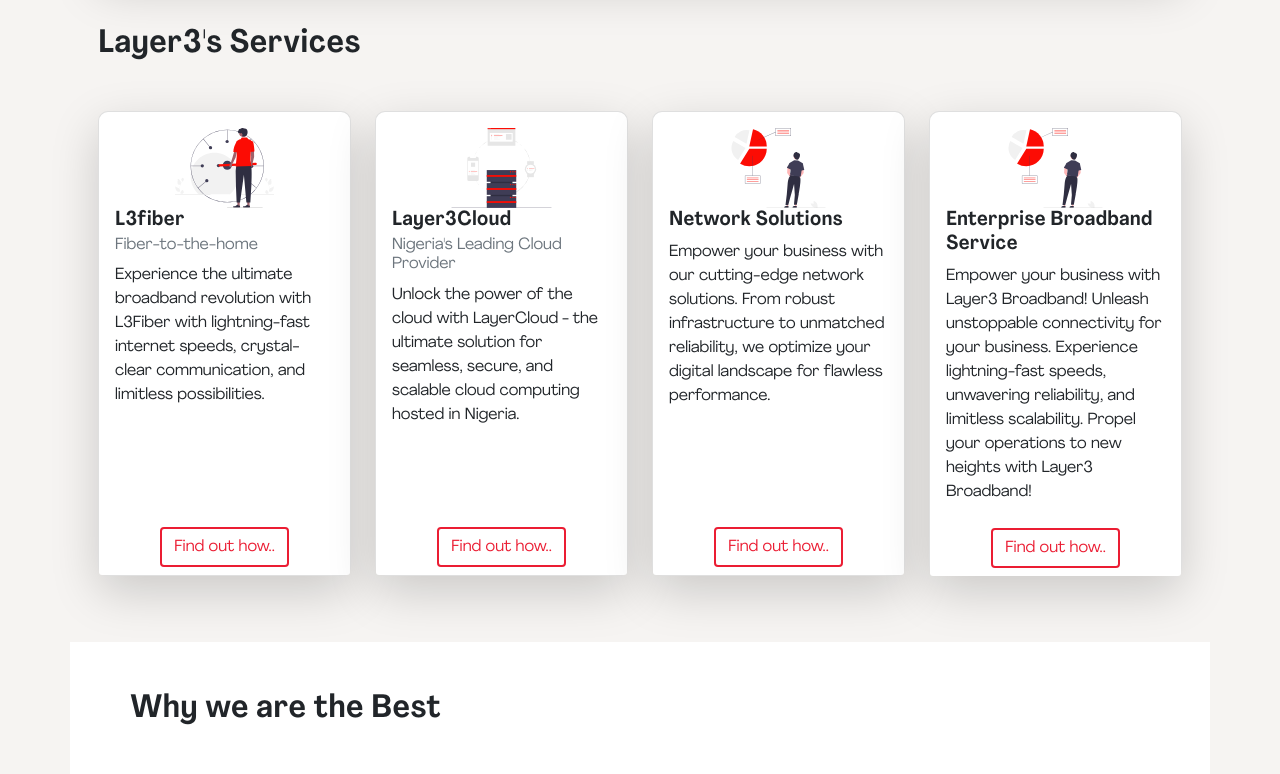
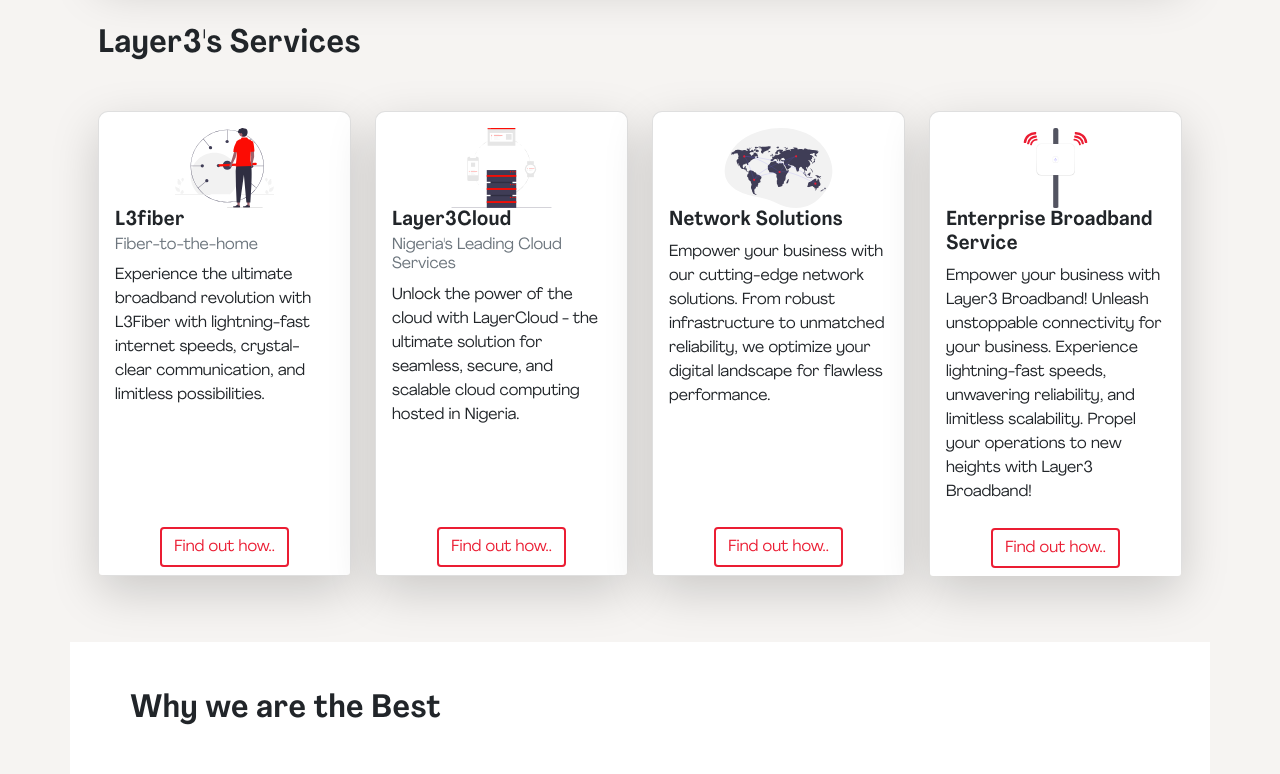
Before and after one commit to mrvincentoti/ibbgolfclub, a plain HTML site: page index.html in a window 1280 px wide. Shown: the part 940-1714 px from the top of the page. Drawn offline with nearby package versions, Linux system fonts and the light colour scheme.

Commit message:
initial commit

```diff
--- a/index.html
+++ b/index.html
@@ -138,7 +138,7 @@
                   <img src="assets/img/cloud.svg" />
                 </div>
                 <h5 class="card-title">Layer3Cloud</h5>
-                <h6 class="card-subtitle mb-2 text-muted">Nigeria's Leading Cloud Provider</h6>
+                <h6 class="card-subtitle mb-2 text-muted">Nigeria's Leading Cloud Services</h6>
                 <p class="card-text">Unlock the power of the cloud with LayerCloud - the ultimate solution for seamless, secure, and scalable cloud computing hosted in Nigeria.</p>
               </div>
               <div class="card-footer">
@@ -150,7 +150,7 @@
             <div class="card shadow-lg" style="border-radius: 10px;">
               <div class="card-body">
                 <div class="service__image">
-                  <img src="assets/img/analytics-2.svg" />
+                  <img src="assets/img/network-solutions.svg" />
                 </div>
                 <h5 class="card-title">Network Solutions</h5>
                 <p class="card-text">Empower your business with our cutting-edge network solutions. From robust infrastructure to unmatched reliability, we optimize your digital landscape for flawless performance.</p>
@@ -164,7 +164,7 @@
             <div class="card shadow-lg" style="border-radius: 10px;">
               <div class="card-body">
                 <div class="service__image">
-                  <img src="assets/img/analytics-2.svg" />
+                  <img src="assets/img/broadband.svg" />
                 </div>
                 <h5 class="card-title">Enterprise Broadband Service</h5>
                 <p class="card-text">Empower your business with Layer3 Broadband! Unleash unstoppable connectivity for your business. Experience lightning-fast speeds, unwavering reliability, and limitless scalability. Propel your operations to new heights with Layer3 Broadband!</p>
@@ -180,14 +180,13 @@
           <h2 class="card-title mb-5">Why we are the Best</h2>
           <p>We pride ourselves on our commitment to delivering reliable and secure services to our clients. Our team of highly skilled professionals is dedicated to providing the best possible service to our customers, and we constantly strive to exceed their expectations.</p>
           <p>One of the key factors that sets us apart is our excellent 24/7 support service. We understand the importance of having access to timely and reliable support, and that is why we have invested heavily in building a team of experts who are available around the clock to assist our clients.</p>
-          <div class="col-md-6 the__best">
+        <!--  <div class="col-md-6 the__best">
             <div class="card shadow-lg" style="border-radius: 10px; background-color: #ffffff">
               <div class="card-body">
                 <div class="d-flex">
                   <div class="p-2"><i class="fa fa-check-square text-danger" aria-hidden="true"></i></div>
                   <div class="p-2 card-title one__service__title">100% Trust</div>
                 </div>
-                <!-- <h5 class="card-title"><i class="fa fa-check-square text-danger" aria-hidden="true"></i> 100% Trust</h5> -->
                 <p class="card-text">Trust us to provide you with reliable and secure services - your satisfaction is our top priority<br/></p>
                 <a href="https://www.layer3.ng/contact-us/" target="_blank" class="btn btn-outline-green">Speak to us</a>
               </div>
@@ -201,12 +200,11 @@
                   <div class="p-2"><i class="fa fa-handshake text-danger" aria-hidden="true"></i></div>
                   <div class="p-2 card-title one__service__title">24/7 Support</div>
                 </div>
-                <!-- <h5 class="card-title"><i class="fa fa-handshake text-danger" aria-hidden="true"></i>24/7 Support</h5> -->
                 <p class="card-text">Our dedicated support team is available around the clock to ensure that your needs are met whenever you need us.</p>
                 <a href="https://www.layer3.ng/contact-us/" target="_blank" class="btn btn-outline-green">Get Started</a>
               </div>
             </div>
-          </div>
+          </div> -->
         </div>
 
         <div class="row mt-10 p-5 why__us mt-50" style="background-color: #ffffff; justify-content: center;">
```
Also changed, not shown: assets/img/broadband.svg (added), assets/img/network-solutions.svg (added).
